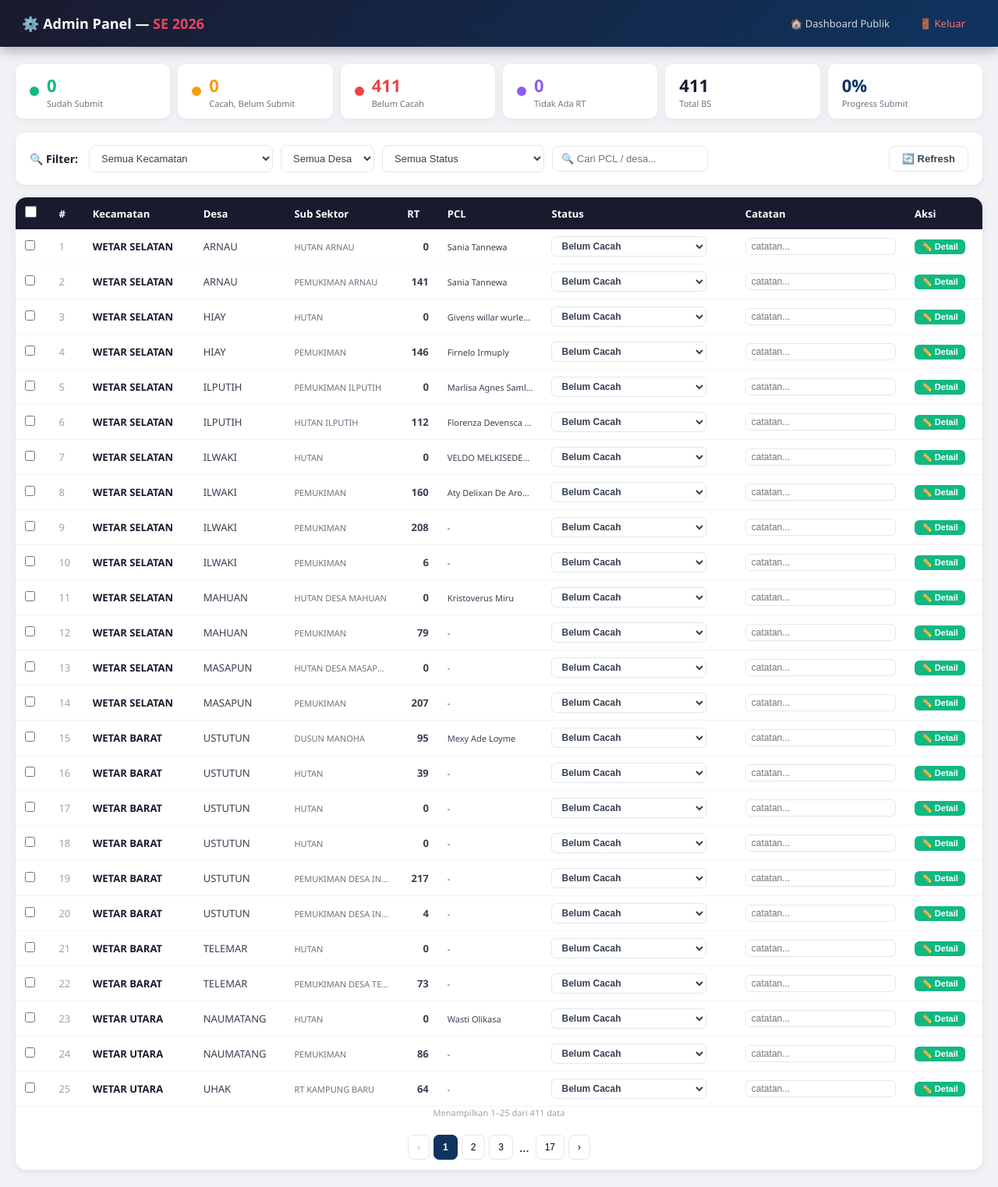
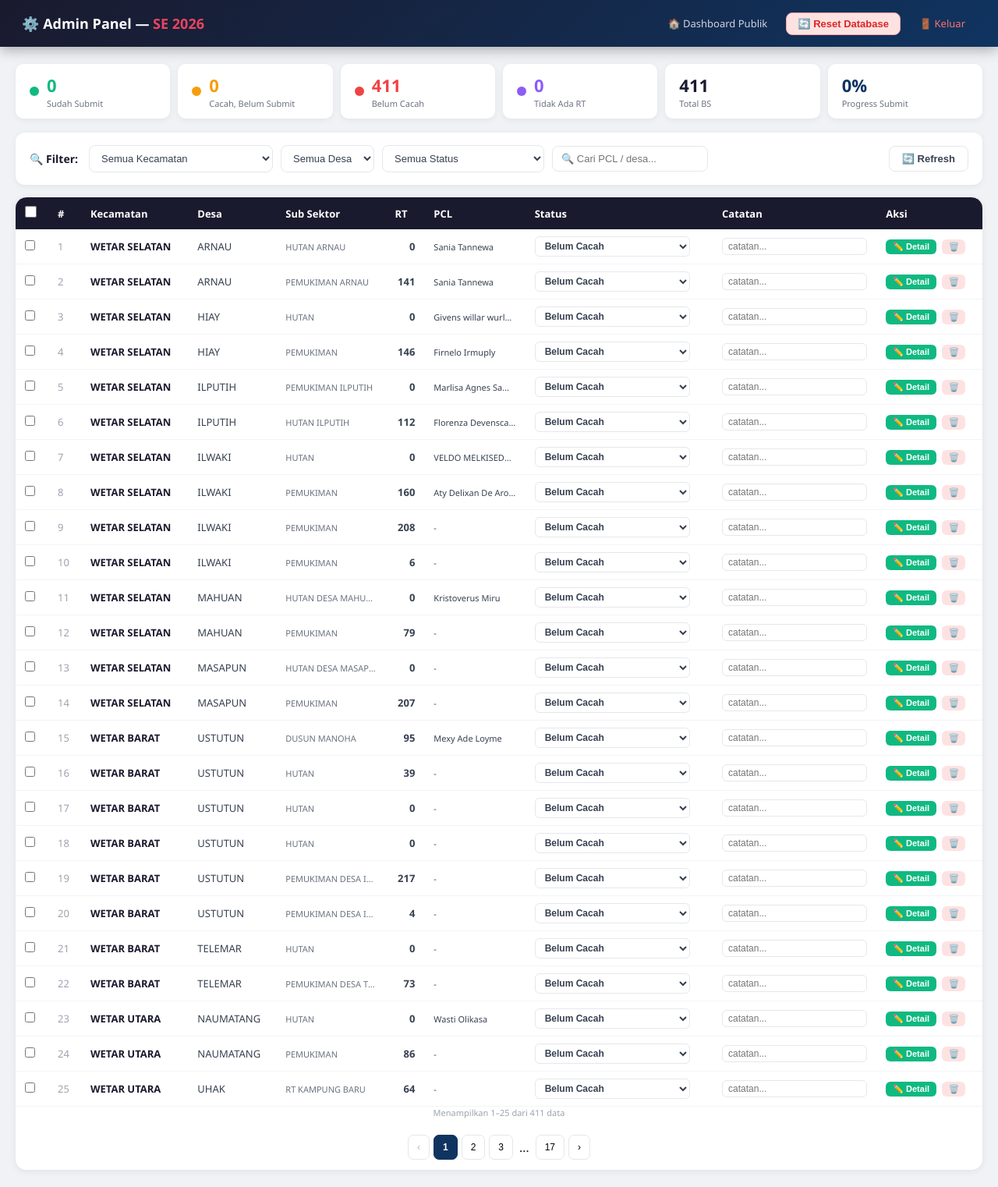
Before and after one commit to wawan9910/monitoring-se-2026, a Flask app: page /admin in a window 1280 px wide. Shown: the whole page at 78% size. Run offline with Flask 3, Linux system fonts and the light colour scheme; the visitor is signed in with stand-in values (Sample User, id 1); data comes from the database, SQL or seed files in the repository.

Commit message:
Add delete & reset database functionality for admin
- POST /admin/delete: hapus satu atau lebih record by id
- POST /admin/reset-db: hapus semua data lalu seed ulang dari Excel
- Tombol 🗑️ per baris di tabel admin
- Tombol Reset Database di header admin
- Konfirmasi 2x sebelum reset untuk mencegah tidak sengaja

Co-Authored-By: Claude Sonnet 4.6 <noreply@anthropic.com>

```diff
--- a/app.py
+++ b/app.py
@@ -222,6 +222,27 @@ def update_record():
     return jsonify({'ok': True, 'record': bs.to_dict()})
 
 
+@app.route('/admin/delete', methods=['POST'])
+@login_required
+def delete_record():
+    data = request.get_json()
+    ids = data.get('ids', [])
+    if not ids:
+        return jsonify({'error': 'No ids'}), 400
+    BlokSensus.query.filter(BlokSensus.id.in_(ids)).delete(synchronize_session=False)
+    db.session.commit()
+    return jsonify({'ok': True, 'deleted': len(ids)})
+
+
+@app.route('/admin/reset-db', methods=['POST'])
+@login_required
+def reset_db():
+    db.session.query(BlokSensus).delete()
+    db.session.commit()
+    load_excel_data()
+    return jsonify({'ok': True, 'total': BlokSensus.query.count()})
+
+
 @app.route('/admin/bulk-update', methods=['POST'])
 @login_required
 def bulk_update():
--- a/templates/admin.html
+++ b/templates/admin.html
@@ -98,6 +98,8 @@ td.bold { font-weight:600; color:#1a1a2e; }
 .save-row { padding:3px 9px; border-radius:6px; border:none; font-size:11px; font-weight:600; cursor:pointer; }
 .save-row { background:#10b981; color:white; }
 .save-row:hover { background:#059669; }
+.del-row { padding:3px 8px; border-radius:6px; border:none; font-size:11px; cursor:pointer; background:#fee2e2; color:#dc2626; margin-left:4px; }
+.del-row:hover { background:#dc2626; color:white; }
 
 .note-inp { width:100%; padding:3px 7px; border:1.5px solid #e5e7eb; border-radius:6px; font-size:12px; outline:none; }
 .note-inp:focus { border-color:#0f3460; }
@@ -141,6 +143,7 @@ td.bold { font-weight:600; color:#1a1a2e; }
   <h1>⚙️ Admin Panel — <span>SE 2026</span></h1>
   <div class="nav-links">
     <a href="/">🏠 Dashboard Publik</a>
+    <button onclick="resetDatabase()" style="background:#fee2e2;color:#dc2626;border:1px solid #fca5a5;padding:6px 14px;border-radius:8px;cursor:pointer;font-size:13px;font-weight:600;">🔄 Reset Database</button>
     <a href="/admin/logout" class="danger">🚪 Keluar</a>
   </div>
 </header>
@@ -335,6 +338,7 @@ function renderTable(){
       <td><input class="note-inp" value="${escHtml(d.catatan||'')}" data-id="${d.id}" onblur="saveNote(this)" placeholder="catatan..."></td>
       <td>
         <button class="save-row" onclick="openModal(${d.id})">✏️ Detail</button>
+        <button class="del-row" onclick="deleteRecord(${d.id})">🗑️</button>
       </td>
     </tr>
   `).join('') : '<tr><td colspan="10" class="empty">Tidak ada data</td></tr>';
@@ -374,6 +378,21 @@ function toggleRow(id,cb){ if(cb.checked)selectedIds.add(id); else selectedIds.d
 function toggleAll(cb){ const start=(currentPage-1)*PAGE; const page=allData.slice(start,start+PAGE); page.forEach(d=>{ if(cb.checked)selectedIds.add(d.id); else selectedIds.delete(d.id); const row=document.getElementById('row-'+d.id); if(row)row.classList.toggle('selected',cb.checked); }); const checks=document.querySelectorAll('#tBody input[type=checkbox]'); checks.forEach(c=>c.checked=cb.checked); updateBulkBar(); }
 function clearSelection(){ selectedIds.clear(); document.querySelectorAll('#tBody input[type=checkbox]').forEach(c=>c.checked=false); document.querySelectorAll('tbody tr').forEach(r=>r.classList.remove('selected')); document.getElementById('checkAll').checked=false; updateBulkBar(); }
 function updateBulkBar(){ const bar=document.getElementById('bulkBar'); const n=selectedIds.size; bar.classList.toggle('show',n>0); document.getElementById('bulkCount').textContent=`${n} data dipilih`; }
+
+async function deleteRecord(id){
+  if(!confirm('Hapus record ini? Tindakan tidak bisa dibatalkan.'))return;
+  const r=await fetch('/admin/delete',{method:'POST',headers:{'Content-Type':'application/json'},body:JSON.stringify({ids:[id]})});
+  if(r.ok){ toast('🗑️ Record dihapus','ok'); await loadTable(); loadStats(); }
+  else { toast('❌ Gagal menghapus','err'); }
+}
+
+async function resetDatabase(){
+  if(!confirm('HAPUS SEMUA DATA dan isi ulang dari data awal?\n\nSemua perubahan status yang sudah dibuat akan HILANG!'))return;
+  if(!confirm('Yakin? Ini akan mereset database ke data Excel asli (411 blok sensus).'))return;
+  const r=await fetch('/admin/reset-db',{method:'POST',headers:{'Content-Type':'application/json'}});
+  if(r.ok){ const d=await r.json(); toast(`✅ Database direset! Total: ${d.total} record`,'ok'); await loadTable(); loadStats(); }
+  else { toast('❌ Gagal reset database','err'); }
+}
 
 async function bulkUpdate(status){
   if(!selectedIds.size)return;
```
